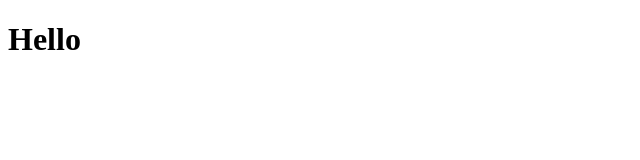
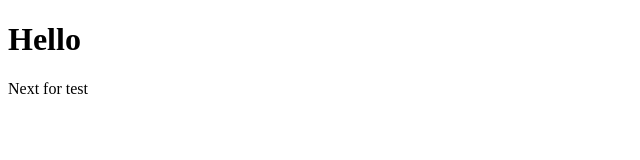
Before and after one commit to Peyman-98/git, a plain HTML site: page index.html in a window 1280 px wide. Shown: the full height of the page, 0-640 px from the left. Drawn offline with Linux system fonts and the light colour scheme.

Commit message:
para added

```diff
--- a/index.html
+++ b/index.html
@@ -10,6 +10,7 @@
 
 <body>
     <h1>Hello</h1>
+    <p>Next for test</p>
 </body>
 
 </html>
```
